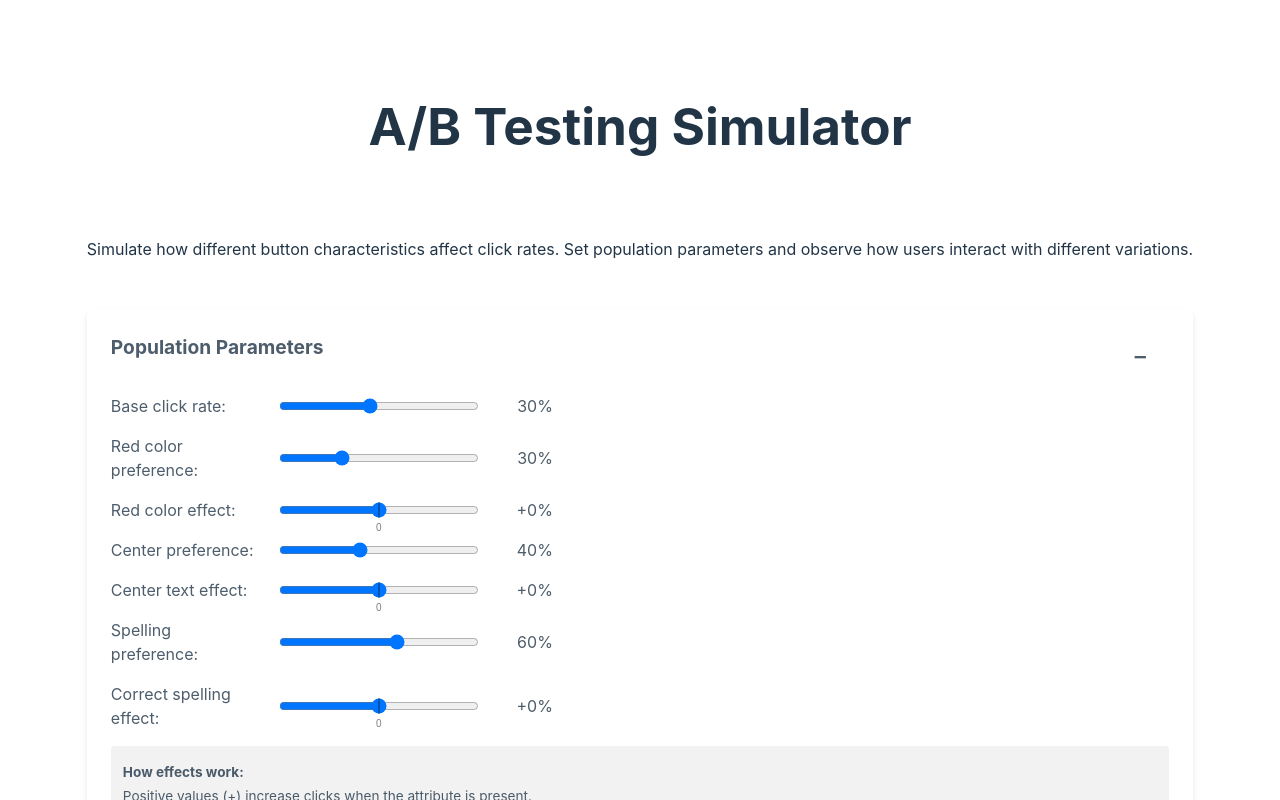
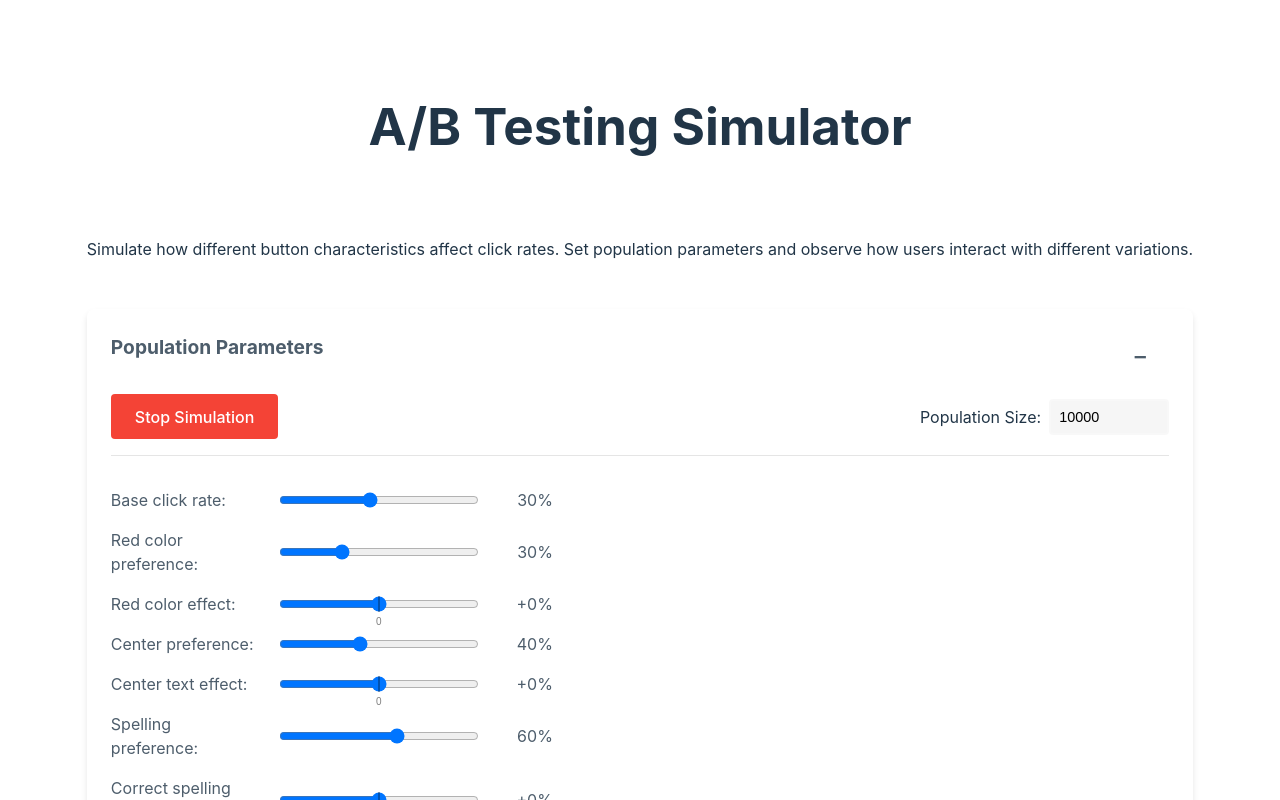
Before and after one commit to quadfactor/evalsDemo, a React (Vite) app in the folder evals/: page / in a window 1280 px wide. Shown: the top 800 px of the page. Built offline with nearby package versions, Linux system fonts and the light colour scheme.

Commit message:
Add simulation controls and population size input; enhance ButtonForm with running state management

```diff
--- a/evals/src/App.css
+++ b/evals/src/App.css
@@ -362,3 +362,54 @@ input[type='range'] {
 .settings-info p strong {
   font-weight: bold;
 }
+
+.simulation-controls {
+  display: flex;
+  justify-content: space-between;
+  align-items: center;
+  width: 100%;
+  margin-bottom: 1rem;
+  padding-bottom: 1rem;
+  border-bottom: 1px solid rgba(0, 0, 0, 0.1);
+}
+
+.control-button {
+  padding: 0.8rem 1.5rem;
+  font-size: 1rem;
+  border: none;
+  border-radius: 4px;
+  cursor: pointer;
+  transition: all 0.2s ease;
+  color: white;
+}
+
+.control-button.start {
+  background-color: #4caf50;
+}
+
+.control-button.start:hover {
+  background-color: #3e8e41;
+}
+
+.control-button.stop {
+  background-color: #f44336;
+}
+
+.control-button.stop:hover {
+  background-color: #d32f2f;
+}
+
+.population-size {
+  display: flex;
+  align-items: center;
+  gap: 0.5rem;
+}
+
+.population-input {
+  width: 100px;
+  padding: 0.5rem;
+  border: 2px solid rgba(255, 255, 255, 0.2);
+  border-radius: 4px;
+  background: rgba(170, 170, 170, 0.1);
+  font-size: 0.9rem;
+}
--- a/evals/src/components/ButtonForm.jsx
+++ b/evals/src/components/ButtonForm.jsx
@@ -8,7 +8,7 @@ function ButtonForm({
   onClick,
   onProbabilityChange,
 }) {
-  const { params } = useContext(PopulationContext);
+  const { params, isRunning } = useContext(PopulationContext);
   const colorClasses = ['red', 'green', 'blue', 'yellow', 'purple'];
   // Button states
   const [buttonClass, setButtonClass] = useState(colorClasses[0]);
@@ -118,8 +118,10 @@ function ButtonForm({
 
   useEffect(() => {
     let timeoutId;
+    let interval;
 
-    const interval = setInterval(() => {
+    if (isRunning) {
+      interval = setInterval(() => {
         // Generate all random values at once to ensure consistency
         const randomValue = Math.random();
         const centerValue = Math.random();
@@ -166,12 +168,17 @@ function ButtonForm({
         // Simulate user interaction with the new values we just calculated
         // This ensures we're using the values that will be displayed to the user
         timeoutId = setTimeout(() => {
-        simulateUserInteraction(newButtonClass, newTextCentered, newButtonText);
+          simulateUserInteraction(
+            newButtonClass,
+            newTextCentered,
+            newButtonText
+          );
         }, 50);
       }, 1000 / fps);
+    }
 
     return () => {
-      clearInterval(interval);
+      if (interval) clearInterval(interval);
       if (timeoutId) clearTimeout(timeoutId);
     };
   }, [
@@ -191,6 +198,7 @@ function ButtonForm({
     onImpression,
     onClick,
     onProbabilityChange,
+    isRunning,
   ]);
 
   const handleSubmit = (e) => {
--- a/evals/src/components/PopulationSettings.jsx
+++ b/evals/src/components/PopulationSettings.jsx
@@ -2,7 +2,8 @@ import { useContext, useState } from 'react';
 import { PopulationContext } from '../contexts/PopulationContext';
 
 function PopulationSettings() {
-  const { params, setParams } = useContext(PopulationContext);
+  const { params, setParams, isRunning, setIsRunning } =
+    useContext(PopulationContext);
   const [isPanelOpen, setIsPanelOpen] = useState(true);
 
   const handleParamChange = (key, value) => {
@@ -29,6 +30,34 @@ function PopulationSettings() {
         </button>
       </div>
       <div className="slider-controls">
+        <div className="simulation-controls">
+          <button
+            className={`control-button ${isRunning ? 'stop' : 'start'}`}
+            onClick={() => setIsRunning(!isRunning)}
+          >
+            {isRunning ? 'Stop Simulation' : 'Start Simulation'}
+          </button>
+
+          <div className="population-size">
+            <label htmlFor="population-size">Population Size:</label>
+            <input
+              id="population-size"
+              type="number"
+              min="1000"
+              max="1000000"
+              step="1000"
+              value={params.populationSize}
+              onChange={(e) =>
+                handleParamChange(
+                  'populationSize',
+                  Math.max(1000, e.target.value)
+                )
+              }
+              className="population-input"
+            />
+          </div>
+        </div>
+
         <div className="slider-group">
           <span>Base click rate:</span>
           <input
--- a/evals/src/components/Results.jsx
+++ b/evals/src/components/Results.jsx
@@ -15,12 +15,20 @@ function Results({
   const effectiveMultiplier =
     baseRate > 0 ? currentClickProbability / baseRate : 0;
 
+  // Calculate population reach percentage
+  const populationReachPercent =
+    params.populationSize > 0
+      ? ((impressions / params.populationSize) * 100).toFixed(2)
+      : '0.00';
+
   return (
     <div className="stats-container">
       <h3>Results {name}</h3>
       <div className="stats-row">
         <span>Impressions:</span>
-        <span>{impressions}</span>
+        <span>
+          {impressions} ({populationReachPercent}% of population)
+        </span>
       </div>
       <div className="stats-row">
         <span>Clicks:</span>
--- a/evals/src/contexts/PopulationContext.jsx
+++ b/evals/src/contexts/PopulationContext.jsx
@@ -11,10 +11,15 @@ export function PopulationProvider({ children }) {
     centerImpact: 0, // Can be negative or positive
     spellingPreference: 0.6,
     spellingImpact: 0, // Can be negative or positive
+    populationSize: 10000, // Default population size
   });
 
+  const [isRunning, setIsRunning] = useState(true);
+
   return (
-    <PopulationContext.Provider value={{ params, setParams }}>
+    <PopulationContext.Provider
+      value={{ params, setParams, isRunning, setIsRunning }}
+    >
       {children}
     </PopulationContext.Provider>
   );
```
Lines whose indentation alone changed are shown as unchanged.
